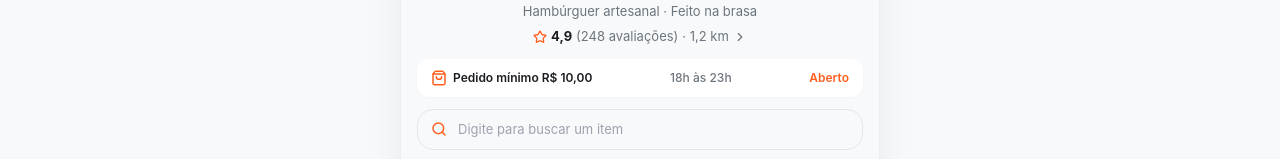
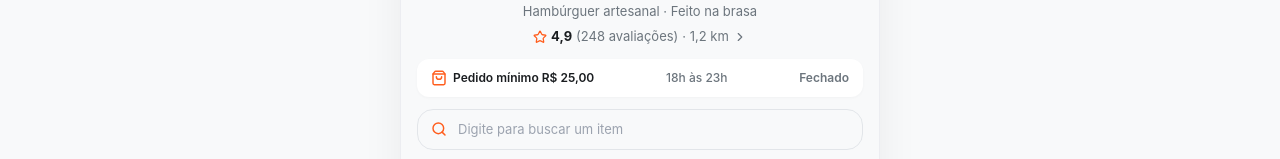
Before and after one commit to PCoelho07/delivery-front, a React (Vite) app: page / in a window 1280 px wide. Shown: the part 273-432 px from the top of the page. Built offline with nearby package versions, Linux system fonts and the light colour scheme; no server answers.

Commit message:
feat(menu): integrar status operacional em tempo real e bloqueio de pedidos no cardapio

```diff
--- a/src/components/menu/ProductCard.jsx
+++ b/src/components/menu/ProductCard.jsx
@@ -2,10 +2,16 @@ import { Plus } from 'lucide-react'
 import { formatCurrency } from '../../lib/utils'
 
 export function ProductCard({ item, onSelect }) {
+  const isAvailable = item.available !== false
+
   return (
     <article
-      onClick={() => onSelect?.(item)}
-      className="bg-white rounded-2xl p-3 flex items-center gap-3.5 shadow-[0_1px_4px_rgba(0,0,0,0.03)] hover:shadow-[0_4px_12px_rgba(0,0,0,0.05)] transition-shadow cursor-pointer"
+      onClick={() => isAvailable && onSelect?.(item)}
+      className={`bg-white rounded-2xl p-3 flex items-center gap-3.5 shadow-[0_1px_4px_rgba(0,0,0,0.03)] transition-all ${
+        isAvailable
+          ? 'hover:shadow-[0_4px_12px_rgba(0,0,0,0.05)] cursor-pointer'
+          : 'opacity-70 cursor-not-allowed'
+      }`}
     >
       {/* Foto do Produto + Badge opcional */}
       <div className="relative w-24 h-24 sm:w-[100px] sm:h-[100px] rounded-xl overflow-hidden shrink-0 bg-[#F8F9FA]">
@@ -14,7 +20,9 @@ export function ProductCard({ item, onSelect }) {
             src={item.imageUrl}
             alt={item.name}
             loading="lazy"
-            className="w-full h-full object-cover"
+            className={`w-full h-full object-cover ${
+              !isAvailable ? 'grayscale opacity-75' : ''
+            }`}
           />
         ) : (
           <div className="w-full h-full flex items-center justify-center text-[11px] text-[#6C757D]">
@@ -22,17 +30,25 @@ export function ProductCard({ item, onSelect }) {
           </div>
         )}
 
-        {item.badge && (
+        {!isAvailable ? (
+          <span className="absolute top-1.5 left-1.5 bg-rose-600 text-white text-[8.5px] font-extrabold uppercase tracking-tight px-2 py-0.5 rounded-full shadow-xs">
+            Esgotado
+          </span>
+        ) : item.badge ? (
           <span className="absolute top-1.5 left-1.5 bg-white text-[#1A1D20] text-[8.5px] font-extrabold uppercase tracking-tight px-2 py-0.5 rounded-full shadow-xs">
             {item.badge}
           </span>
-        )}
+        ) : null}
       </div>
 
       {/* Informações do Produto */}
       <div className="flex-1 min-w-0 flex flex-col justify-between min-h-[92px]">
         <div>
-          <h3 className="text-[15px] font-bold text-[#1A1D20] leading-snug truncate">
+          <h3
+            className={`text-[15px] font-bold leading-snug truncate transition-all ${
+              !isAvailable ? 'line-through text-[#6C757D]' : 'text-[#1A1D20]'
+            }`}
+          >
             {item.name}
           </h3>
           {item.description && (
@@ -43,10 +59,15 @@ export function ProductCard({ item, onSelect }) {
         </div>
 
         <div className="flex items-center justify-between mt-2">
-          <span className="text-[15px] font-bold text-[#1A1D20]">
+          <span
+            className={`text-[15px] font-bold ${
+              !isAvailable ? 'text-[#6C757D]' : 'text-[#1A1D20]'
+            }`}
+          >
             {formatCurrency(item.price)}
           </span>
 
+          {isAvailable ? (
             <button
               type="button"
               onClick={(e) => {
@@ -58,6 +79,11 @@ export function ProductCard({ item, onSelect }) {
             >
               <Plus className="w-4 h-4 stroke-[2.5]" />
             </button>
+          ) : (
+            <span className="text-[11px] font-extrabold text-rose-600 bg-rose-50 px-2 py-0.5 rounded-md">
+              Esgotado
+            </span>
+          )}
         </div>
       </div>
     </article>
--- a/src/components/menu/StoreHeader.jsx
+++ b/src/components/menu/StoreHeader.jsx
@@ -107,11 +107,19 @@ export function StoreHeader({ store, ordersCount = 0, onOpenCustomerHub }) {
         )}
 
         <span
-          className={`font-semibold ${
-            store.isOpen !== false ? 'text-[#FF5E1E]' : 'text-[#6C757D]'
+          className={`font-semibold text-xs ${
+            store.statusMode === 'paused'
+              ? 'text-rose-700 bg-rose-50 px-2 py-0.5 rounded-full border border-rose-200 text-[11px]'
+              : store.isOpen !== false
+              ? 'text-[#FF5E1E]'
+              : 'text-[#6C757D]'
           }`}
         >
-          {store.isOpen !== false ? 'Aberto' : 'Fechado'}
+          {store.statusMode === 'paused'
+            ? 'Fechado temporariamente'
+            : store.isOpen !== false
+            ? 'Aberto'
+            : 'Fechado'}
         </span>
       </div>
     </div>
--- a/src/pages/BusinessPage.jsx
+++ b/src/pages/BusinessPage.jsx
@@ -14,6 +14,7 @@ import { DEFAULT_STORE_PREVIEW } from '../data/storeTemplateData'
 import { useBusinessStore } from '../store/useBusinessStore'
 import { useCartStore } from '../store/useCartStore'
 import { useCustomerStore } from '../store/useCustomerStore'
+import { useStoreAdmin, calculateStoreLiveStatus } from '../store/useStoreAdmin'
 
 export function BusinessPage() {
   const { businessName } = useParams()
@@ -26,6 +27,21 @@ export function BusinessPage() {
     (state) => state.replaceCartWithOrderItems
   )
   const orders = useCustomerStore((state) => state.orders)
+
+  const adminSchedule = useStoreAdmin((state) => state.schedule)
+  const adminTimezone = useStoreAdmin((state) => state.timezone)
+  const adminStoreStatusMode = useStoreAdmin((state) => state.storeStatusMode)
+  const adminStoreInfo = useStoreAdmin((state) => state.storeInfo)
+
+  const liveStatus = useMemo(
+    () =>
+      calculateStoreLiveStatus(
+        adminSchedule,
+        adminTimezone,
+        adminStoreStatusMode
+      ),
+    [adminSchedule, adminTimezone, adminStoreStatusMode]
+  )
 
   const [searchQuery, setSearchQuery] = useState('')
   const [activeCategoryId, setActiveCategoryId] = useState(
@@ -65,18 +81,31 @@ export function BusinessPage() {
     syncTenant()
   }, [businessName, businesses.length, fetchBusinesses, selectBusinessByName])
 
-  // Mescla os dados cadastrados na API (quando disponíveis) com o template visual do Figma
+  // Mescla os dados cadastrados na API / Painel Admin com o template visual do Figma e status ao vivo
   const storeData = useMemo(() => {
-    if (!currentBusiness) return DEFAULT_STORE_PREVIEW
+    const base = currentBusiness
+      ? {
+          ...DEFAULT_STORE_PREVIEW,
+          name: currentBusiness.name || DEFAULT_STORE_PREVIEW.name,
+          shortBrand: currentBusiness.name
+            ? currentBusiness.name.split(' ')[0].toUpperCase().slice(0, 8)
+            : DEFAULT_STORE_PREVIEW.shortBrand,
+          whatsapp: currentBusiness.phone || DEFAULT_STORE_PREVIEW.whatsapp,
+        }
+      : {
+          ...DEFAULT_STORE_PREVIEW,
+          name: adminStoreInfo?.name || DEFAULT_STORE_PREVIEW.name,
+          minOrder: adminStoreInfo?.minOrder ?? DEFAULT_STORE_PREVIEW.minOrder,
+          whatsapp: adminStoreInfo?.whatsapp || DEFAULT_STORE_PREVIEW.whatsapp,
+        }
+
     return {
-      ...DEFAULT_STORE_PREVIEW,
-      name: currentBusiness.name || DEFAULT_STORE_PREVIEW.name,
-      shortBrand: currentBusiness.name
-        ? currentBusiness.name.split(' ')[0].toUpperCase().slice(0, 8)
-        : DEFAULT_STORE_PREVIEW.shortBrand,
-      whatsapp: currentBusiness.phone || DEFAULT_STORE_PREVIEW.whatsapp,
+      ...base,
+      isOpen: liveStatus.isOpen,
+      statusMode: liveStatus.mode,
+      statusBadge: liveStatus.badge,
     }
-  }, [currentBusiness])
+  }, [currentBusiness, adminStoreInfo, liveStatus])
 
   // Filtra categorias e produtos conforme o texto digitado na busca
   const filteredCategories = useMemo(() => {
@@ -155,12 +184,25 @@ export function BusinessPage() {
 
   // Ao adicionar item na Tela 2, salva na sacola e retorna ao cardápio exibindo a barra da Tela 3
   const handleConfirmAddToCart = (cartPayload) => {
+    if (storeData.statusMode === 'paused') {
+      toast.warning('Aviso: o estabelecimento está pausado temporariamente no momento.')
+    } else if (storeData.isOpen === false) {
+      toast.warning('Aviso: o estabelecimento está fechado no momento.')
+    }
     addItemToCart(cartPayload)
     setSelectedProduct(null)
   }
 
   // Da Tela 4 (Sua sacola) avança para a Tela 5 (Finalizar pedido)
   const handleContinueToDelivery = () => {
+    if (storeData.statusMode === 'paused') {
+      toast.error('O estabelecimento pausou os pedidos temporariamente. Não é possível concluir o pedido agora.')
+      return
+    }
+    if (storeData.isOpen === false) {
+      toast.error('O estabelecimento está fechado no momento. Verifique os horários de funcionamento.')
+      return
+    }
     setIsCartOpen(false)
     setIsCheckoutOpen(true)
   }
```
Lines whose indentation alone changed are shown as unchanged.
